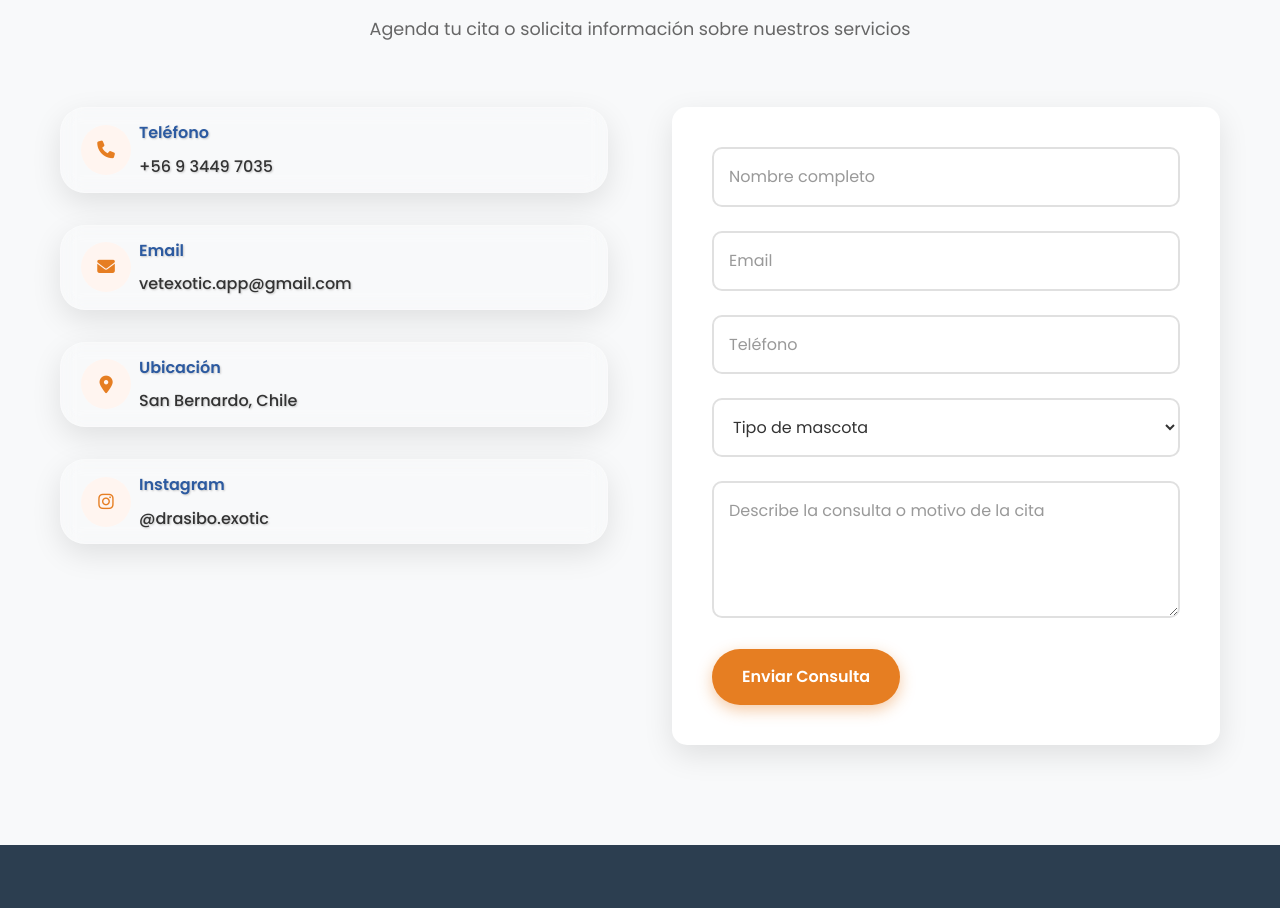
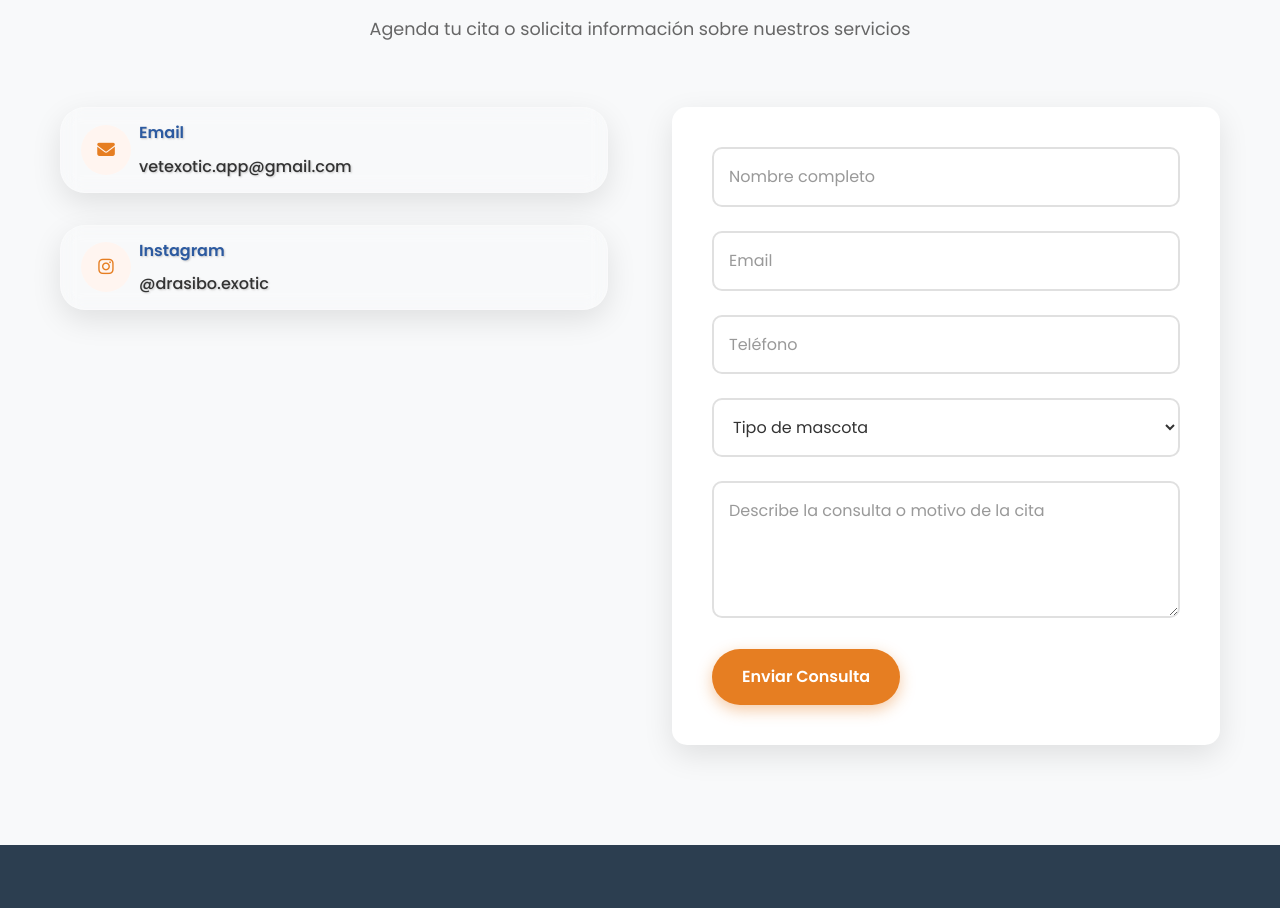
Before and after one commit to jibanezm1/vetexoticapp-nextjs, a Next.js app: page / in a window 1280 px wide. Shown: the part 6340-7248 px from the top of the page. Built offline with nearby package versions, Linux system fonts and the light colour scheme.

Commit message:
fix: remove outdated contact information and update Next.js version to 16.2.2

```diff
--- a/app/page.tsx
+++ b/app/page.tsx
@@ -563,26 +563,10 @@ export default function HomePage() {
           <div className="contact-content">
             <div className="contact-info">
               <div className="contact-item">
-                <i className="fas fa-phone"></i>
-                <div>
-                  <h3>Teléfono</h3>
-                  <p>+56 9 3449 7035</p>
-                </div>
-              </div>
-
-              <div className="contact-item">
                 <i className="fas fa-envelope"></i>
                 <div>
                   <h3>Email</h3>
                   <p>vetexotic.app@gmail.com</p>
-                </div>
-              </div>
-
-              <div className="contact-item">
-                <i className="fas fa-map-marker-alt"></i>
-                <div>
-                  <h3>Ubicación</h3>
-                  <p>San Bernardo, Chile</p>
                 </div>
               </div>
 
--- a/package.json
+++ b/package.json
@@ -10,7 +10,7 @@
   },
   "dependencies": {
     "@vercel/speed-insights": "^1.3.1",
-    "next": "16.0.10",
+    "next": "^16.2.2",
     "react": "19.2.0",
     "react-dom": "19.2.0"
   },
```
Also changed, not shown: 1 other file (tests, documents, lock files or other folders).
